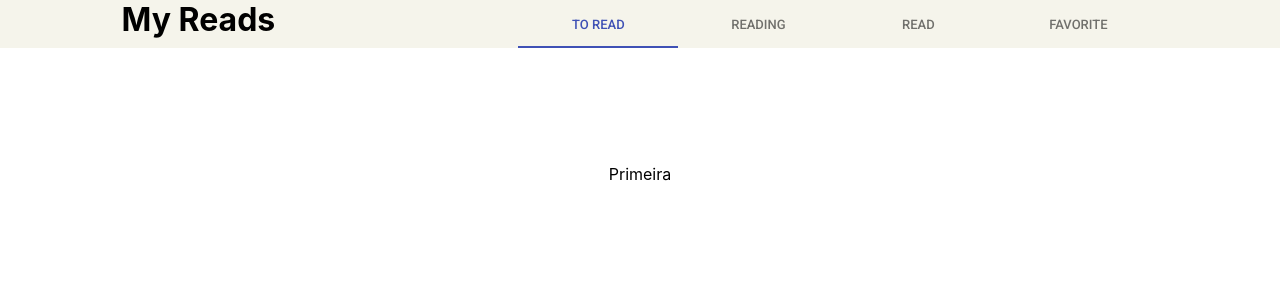
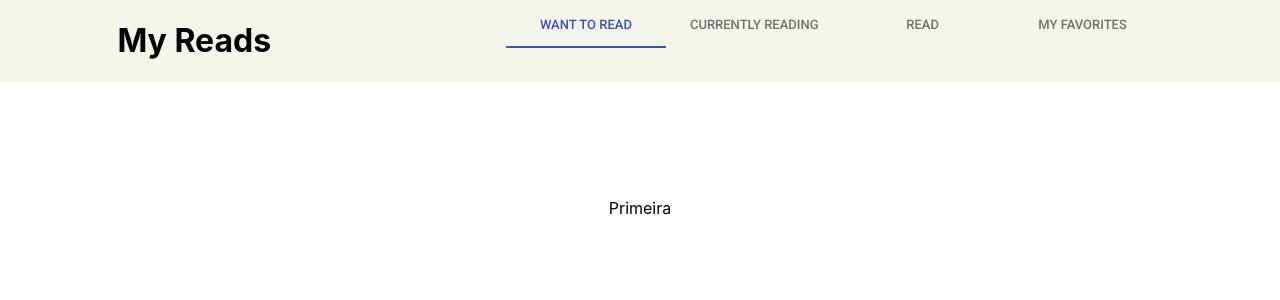
Before and after one commit to lucasdomi/myreads-project, a React (Create React App) app: page / in a window 1280 px wide. Shown: the top 300 px of the page. Built offline with nearby package versions, Linux system fonts and the light colour scheme.

Commit message:
fix: ajustando nomes e header

```diff
--- a/src/App.css
+++ b/src/App.css
@@ -12,7 +12,7 @@
 }
 
 
-.pagina-teste {
+.tabs-cards {
   padding: 100px 0 20px;
   flex: 1;
 }
--- a/src/components/Home.js
+++ b/src/components/Home.js
@@ -22,13 +22,13 @@ class Home extends Component {
                         indicatorColor="primary"
                         textColor="primary"
                         >
-                        <Tab label="To Read" />
-                        <Tab label="Reading" />
+                        <Tab label="Want to Read" />
+                        <Tab label="Currently Reading" />
                         <Tab label="Read" />
-                        <Tab label="Favorite"/>
+                        <Tab label="My Favorites"/>
                     </Tabs>
                 </Header>
-                <div className="pagina-teste">
+                <div className="tabs-cards">
                     { this.state.value===0 &&
                     <div>
                         <p>Primeira</p>
@@ -41,7 +41,7 @@ class Home extends Component {
                     <div>
                         <p>Terceira</p>
                     </div> }
-                    { this.state.value===2 &&
+                    { this.state.value===3 &&
                     <div>
                         <p>Favorito</p>
                     </div> }
--- a/src/components/header/Header.js
+++ b/src/components/header/Header.js
@@ -7,7 +7,7 @@ class Header extends Component {
         const tabsHeader = this.props.children
         return (
             <header className="header">
-                <div className="header-style">
+                <div className="div-header-style">
                     <h1>My Reads</h1>
                 </div>
                 {tabsHeader}
```
